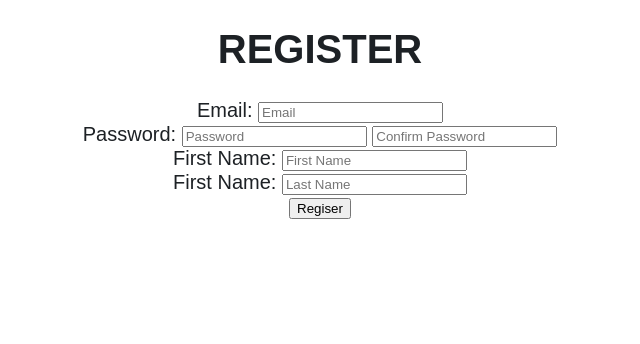
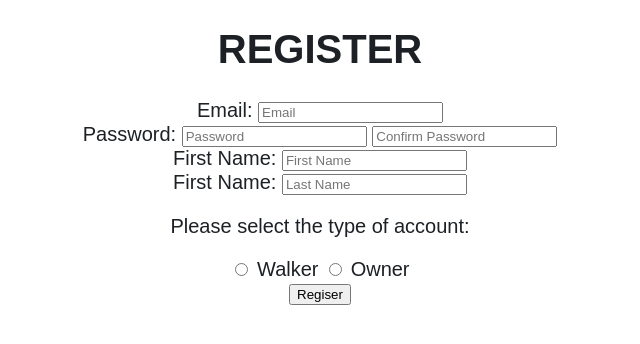
Before and after one commit to Willco9455/dogWalker, a Flask app: page /register in a window 1280 px wide. Shown: the top 344 px of the page, without its empty margins (320-960 px from the left). Run offline with Flask 2, Linux system fonts and the light colour scheme.

Commit message:
added accType to database

```diff
--- a/app.py
+++ b/app.py
@@ -54,12 +54,13 @@ def register():
         pas2 = request.form['pas2']
         fName = request.form['fName']
         lName = request.form['lName']
+        accType = request.form['accType']
 
         result, err = registerAuth(email, pas1, pas2)
         # If statment that checks if the inputed data is valid
         if result:
             # If the data is valid the new user is added to the datbase using the databases functions
-            db.addUsr(email, pas1, fName, lName)
+            db.addUsr(email, pas1, fName, lName, accType)
             # Then redirects to the login screen
             return redirect(url_for('login'))
         else:
@@ -78,20 +79,30 @@ def home():
 
 @app.route('/availability')
 def availability():
-    # creates a user object
+    # creates a user object for the usre currently logged in
     usrObj = user(session['usrId'])
+    # array of the different days that will be looped through within the template
+    days = ['monday', 'tuesday', 'wednesday', 'thursday', 'friday', 'saturday', 'sunday']
+    # gets the availabilty array for the user currently logged in
     avail = usrObj.getAvail()
-    days = ['monday', 'tuesday', 'wednesday', 'thursday', 'friday', 'saturday', 'sunday']
+    # this route will render the availability.html tempalte and will have access to the days array within it
     return render_template('availability.html', avail=avail, days=days)
+
 
 @app.route('/editAvail/<day>', methods=['GET', 'POST'])
 def editAvail(day):
+    # Once the edit button on the html form has been pressed run this
     if request.method == "POST":
+        # Gets the variables from the html form that the user entered
         startTime = request.form['startTime']
         endTime = request.form['endTime']
+        # creates the user object for the user logged in
         usrObj = user(session['usrId'])
+        # uses the addAvail mehod for the user to add the entered availability into the database
         usrObj.addAvail(day, str(startTime), str(endTime))
+        # Redirect back to the availability page
         return redirect(url_for('availability'))
+    # Before the button is pressed just render the template
     else:
         return render_template('editAvail.html', day=day)
 
--- a/templates/editAvail.html
+++ b/templates/editAvail.html
@@ -7,7 +7,7 @@
 </head>
 
 <body>
-    <h1>{{ day.capitalize() }}</h1>
+    <h1>{{ day }}</h1>
     <form method="POST">
         <label for="startTime">Start Time:</label>
         <input id="startTime" type="time" name="startTime" required><br>
--- a/templates/register.html
+++ b/templates/register.html
@@ -12,17 +12,22 @@
     <form method="POST">
         <label>Email:</label>
         <!-- the username input has name usr which will be used when retriving this data  -->
-        <input type="text" name="email" placeholder="Email"><br>
+        <input type="text" name="email" placeholder="Email" required><br>
         <label >Password:</label>
         <!-- the password input has name pas which will be used when retriving this data  -->
-        <input type="password" name="pas1" placeholder="Password">
-        <input type="password" name="pas2" placeholder="Confirm Password"><br>
+        <input type="password" name="pas1" placeholder="Password" required>
+        <input type="password" name="pas2" placeholder="Confirm Password" required><br>
 
         <label >First Name:</label>
-        <input type="text" name="fName" placeholder="First Name"><br>
+        <input type="text" name="fName" placeholder="First Name" required><br>
         <label >First Name:</label>
-        <input type="text" name="lName" placeholder="Last Name"><br>
+        <input type="text" name="lName" placeholder="Last Name" required><br>
 
+        <p>Please select the type of account:</p>
+        <input type="radio" name="accType" value="walker">
+        <label for="walker">Walker</label>
+        <input type="radio" name="accType" value="owner">
+        <label for="owner">Owner</label><br>
         <input type="submit" value="Regiser" >
         <!-- This is where the variable "error" is passed into the function will appear  -->
         <p style="color: red;">{{ error }}</p>
```
Also changed, not shown: database.py (+8 -7 lines), templates/availability.html (+8 -4 lines), main.db.
